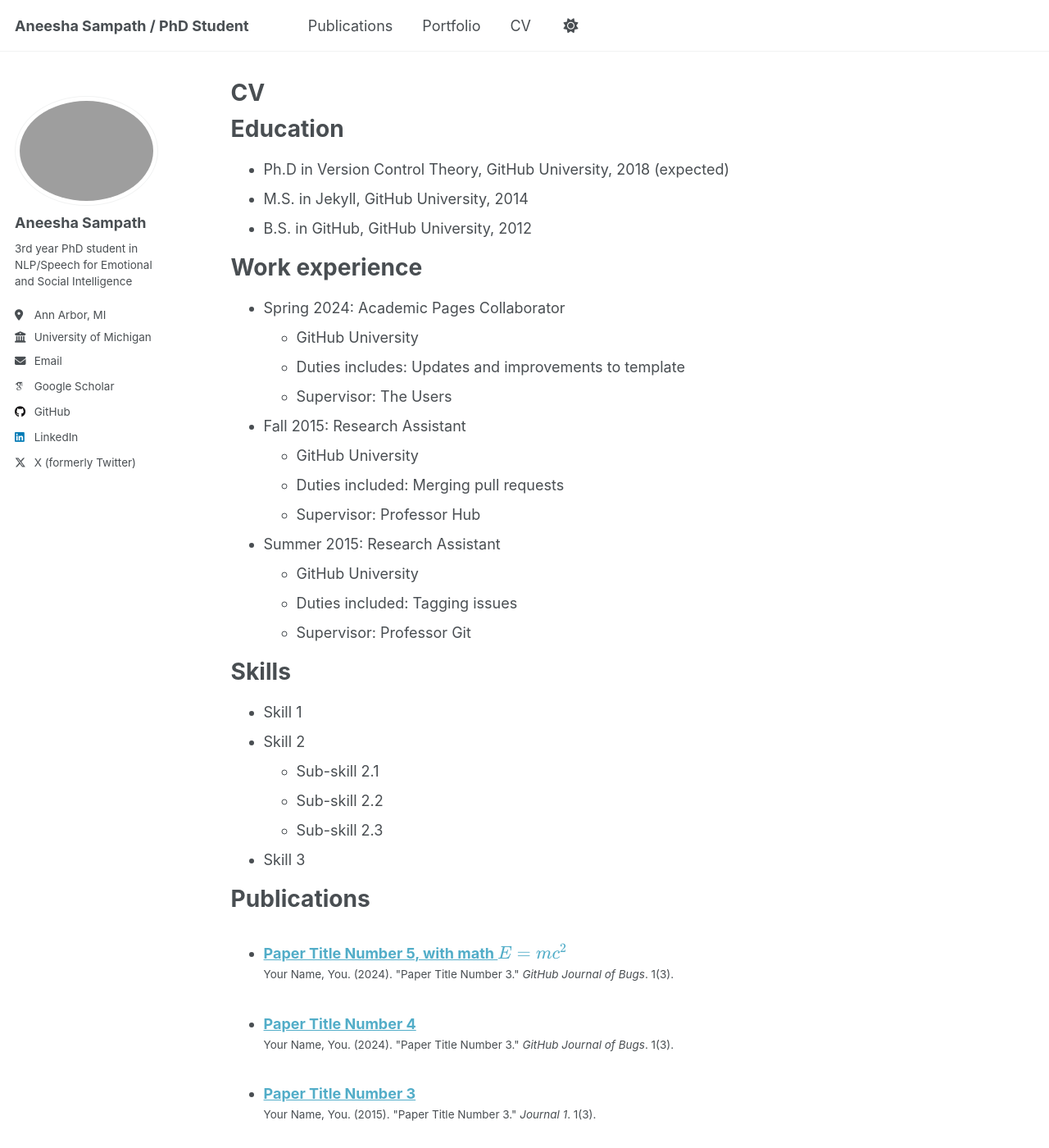
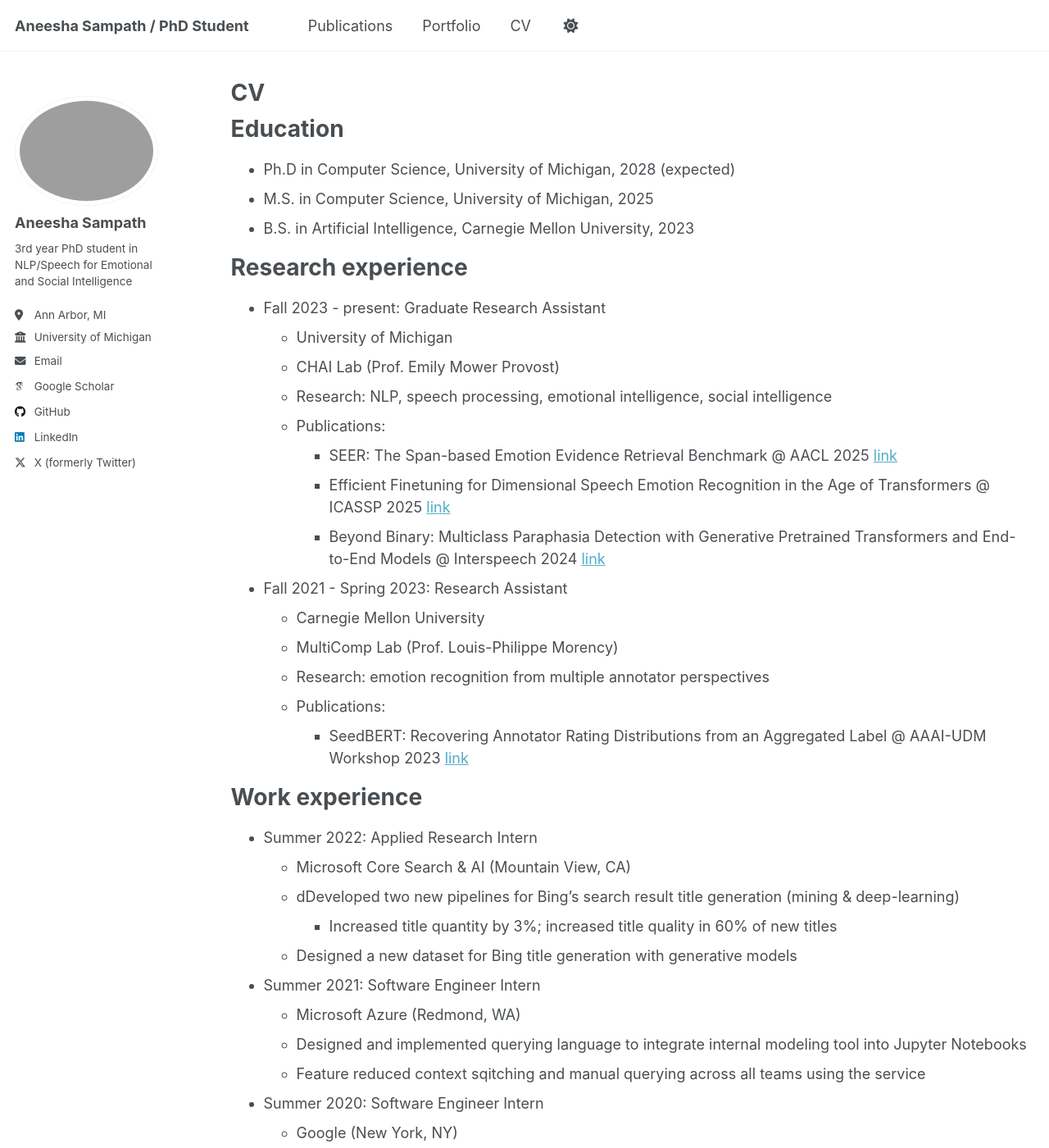
Before and after one commit to asam01/asam01.github.io, a Jekyll site: the page built from _pages/cv.md, in a window 1280 px wide and 1400 px high. Shown: the whole window at 82% size. Built offline with Jekyll 4.4.1, drawn with Linux system fonts in a browser that asks for light colours; some web fonts are replaced; a script that is not in the unit is left out; some of the changed text lies outside the part shown.

Commit message:
Update CV

```diff
--- a/_config.yml
+++ b/_config.yml
@@ -23,7 +23,7 @@ repository               : "asam01/asam01.github.io"
 #               Additional customization can be done by editing /_includes/author-profile.html
 author:
   # Biographic information
-  avatar           : "aneesha-headshot-square.jpg"
+  avatar           : "aneesha-headshot-square.png"
   name             : "Aneesha Sampath"
   pronouns         : # example: "she/her"
   bio              : "3rd year PhD student in NLP/Speech for Emotional and Social Intelligence"
--- a/_pages/cv.md
+++ b/_pages/cv.md
@@ -11,37 +11,55 @@ redirect_from:
 
 Education
 ======
-* Ph.D in Version Control Theory, GitHub University, 2018 (expected)
-* M.S. in Jekyll, GitHub University, 2014
-* B.S. in GitHub, GitHub University, 2012
+* Ph.D in Computer Science, University of Michigan, 2028 (expected)
+* M.S. in Computer Science, University of Michigan, 2025
+* B.S. in Artificial Intelligence, Carnegie Mellon University, 2023
+
+Research experience
+======
+* Fall 2023 - present: Graduate Research Assistant
+  * University of Michigan
+  * CHAI Lab (Prof. Emily Mower Provost)
+  * Research: NLP, speech processing, emotional intelligence, social intelligence
+  * Publications:
+    * SEER: The Span-based Emotion Evidence Retrieval Benchmark @ AACL 2025 [link](https://arxiv.org/abs/2510.03490)
+    * Efficient Finetuning for Dimensional Speech Emotion Recognition in the Age of Transformers @ ICASSP 2025 [link](https://ieeexplore.ieee.org/abstract/document/10889878)
+    * Beyond Binary: Multiclass Paraphasia Detection with Generative Pretrained Transformers and End-to-End Models @ Interspeech 2024 [link](https://www.isca-archive.org/interspeech_2024/perez24_interspeech.pdf)
+
+* Fall 2021 - Spring 2023: Research Assistant
+  * Carnegie Mellon University
+  * MultiComp Lab (Prof. Louis-Philippe Morency)
+  * Research: emotion recognition from multiple annotator perspectives
+  * Publications:
+    * SeedBERT: Recovering Annotator Rating Distributions from an Aggregated Label @ AAAI-UDM Workshop 2023 [link](https://arxiv.org/abs/2211.13196)
 
 Work experience
 ======
-* Spring 2024: Academic Pages Collaborator
-  * GitHub University
-  * Duties includes: Updates and improvements to template
-  * Supervisor: The Users
+* Summer 2022: Applied Research Intern
+  * Microsoft Core Search & AI (Mountain View, CA)
+  * dDeveloped two new pipelines for Bing's search result title generation (mining & deep-learning)
+    * Increased title quantity by 3%; increased title quality in 60% of new titles
+  * Designed a new dataset for Bing title generation with generative models
 
-* Fall 2015: Research Assistant
-  * GitHub University
-  * Duties included: Merging pull requests
-  * Supervisor: Professor Hub
+* Summer 2021: Software Engineer Intern
+  * Microsoft Azure (Redmond, WA)
+  * Designed and implemented querying language to integrate internal modeling tool into Jupyter Notebooks
+  * Feature reduced context sqitching and manual querying across all teams using the service
 
-* Summer 2015: Research Assistant
-  * GitHub University
-  * Duties included: Tagging issues
-  * Supervisor: Professor Git
+* Summer 2020: Software Engineer Intern
+  * Google (New York, NY)
+  * Conceptualized and implemented full-stack web application as a part of a team of three interns
 
-Skills
+<!-- Skills
 ======
 * Skill 1
 * Skill 2
   * Sub-skill 2.1
   * Sub-skill 2.2
   * Sub-skill 2.3
-* Skill 3
+* Skill 3 -->
 
-Publications
+<!-- Publications
 ======
   <ul>{% for post in site.publications reversed %}
     {% include archive-single-cv.html %}
@@ -51,14 +69,17 @@ Talks
 ======
   <ul>{% for post in site.talks reversed %}
     {% include archive-single-talk-cv.html  %}
-  {% endfor %}</ul>
+  {% endfor %}</ul> -->
 
-Teaching
+<!-- Teaching
 ======
   <ul>{% for post in site.teaching reversed %}
     {% include archive-single-cv.html %}
-  {% endfor %}</ul>
+  {% endfor %}</ul> -->
 
 Service and leadership
 ======
-* Currently signed in to 43 different slack teams
+* Computer Science and Engineering Graduate Student Organization (May 2024 - present)
+  * Admissions Committee Student Representative
+    * Represent the student voice on admissions-related initiatives and organize admissions events
+    * Work with AI faculty to train current PhD students to give feedback on PhD applications
```
Also changed, not shown: 2 other files.
